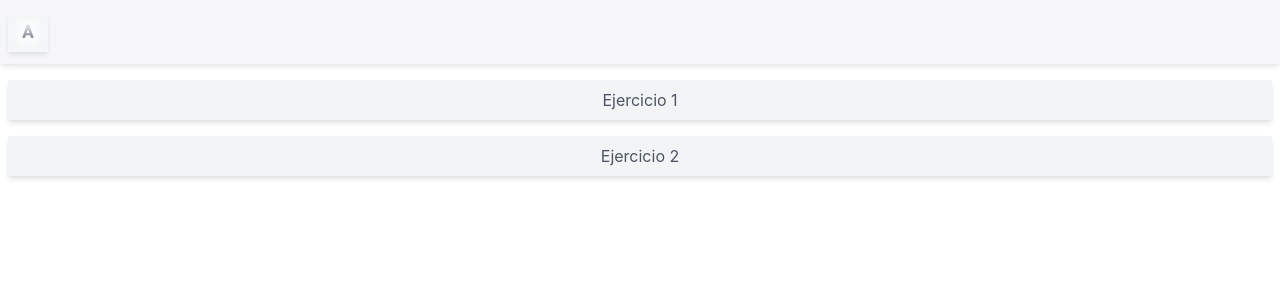
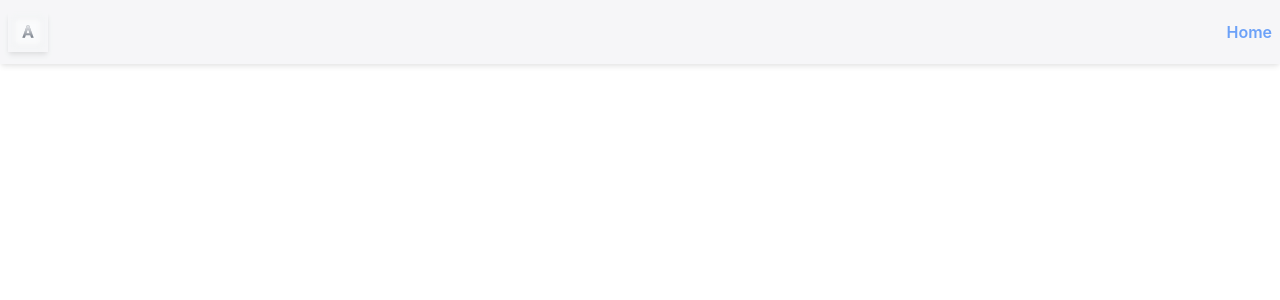
Before and after one commit to AstorAyestas/react-challenges, a React (Create React App) app: page /react-challenges/main in a window 1280 px wide. Shown: the top 300 px of the page. Built offline with nearby package versions, Linux system fonts and the light colour scheme.

Commit message:
instal reach-router and improve the routes of the app

```diff
--- a/package.json
+++ b/package.json
@@ -5,6 +5,7 @@
     "homepage": "https://astorayestas.github.io/react-challenges",
     "dependencies": {
         "@craco/craco": "^6.1.1",
+        "@reach/router": "^1.3.4",
         "@tailwindcss/forms": "^0.3.2",
         "@testing-library/jest-dom": "^5.11.10",
         "@testing-library/react": "^11.2.6",
@@ -12,7 +13,6 @@
         "gh-pages": "^3.1.0",
         "react": "^17.0.2",
         "react-dom": "^17.0.2",
-        "react-router-dom": "^5.2.0",
         "react-scripts": "4.0.3",
         "web-vitals": "^1.1.1"
     },
--- a/src/App.js
+++ b/src/App.js
@@ -1,37 +1,21 @@
-import { Switch, BrowserRouter as Router, Route } from 'react-router-dom';
-import { Link } from 'react-router-dom';
+import { Router } from '@reach/router';
+import Header from './components/Header';
+import Two from './components/Two/Two';
+import Main from './components/Main';
+import One from './components/One/One';
 import './App.css';
-import Header from './components/Header';
-import One from './components/One/One';
-import Two from './components/Two/Two';
+import Home from './components/Home';
 
 function App() {
     return (
         <div className="App">
             <Header />
             <Router>
-                <ul>
-                    <li className="p-2 mx-2 my-4 text-center bg-gray-100 shadow-md hover:bg-gray-200">
-                        <Link to ='/one'>
-                                <h5 className='text-gray-600'>Ejercicio 1</h5>
-                        </Link>
-                    </li>
-                    <li className="p-2 mx-2 my-4 text-center bg-gray-100 shadow-md hover:bg-gray-200">
-                        <Link to ='/two'>
-                                <h5 className='text-gray-600'>Ejercicio 2</h5>
-                        </Link>
-                    </li>
-                </ul>
-
-            <Switch>
-                <Route path='/one'>
-                    <One />
-                </Route>
-                <Route path='/two'>
-                    <Two />
-                </Route>
-            </Switch>
-
+                <Home path='/' />
+                <Main path='main' >
+                    <One path='one' />
+                    <Two path='two' />
+                </Main>
             </Router>
         </div>
     );
--- a/src/components/Header.js
+++ b/src/components/Header.js
@@ -1,9 +1,10 @@
+import { Link } from '@reach/router';
 import React from 'react';
 import './Header.css';
 const Header = () => {
     return (
         <header className="sticky top-0 flex items-center justify-between h-16 px-2 bg-gray-100 shadow-md opacity-75">
-            <div className="flex items-center space-x-2">
+            <div>
                 <a target="_blank" rel="noreferrer" href="https://astorayestas.tk">
                     <svg className="w-10 h-10 shadow-md" viewBox="0 0 28 28" fill="none" xmlns="http://www.w3.org/2000/svg">
                         <g filter="url(#filter0_f)">
@@ -40,6 +41,7 @@ const Header = () => {
                     </svg>
                 </a>
             </div>
+            <Link className='font-semibold text-blue-500 hover:underline' to='/'>Home</Link>
         </header>)
 }
 
--- a/src/components/One/One.js
+++ b/src/components/One/One.js
@@ -5,12 +5,8 @@ const One = () => {
     const driver = 8
     return (
         <>
-        <div className="p-2 mx-2 my-2 bg-gray-100 shadow-md">
-             <p className="text-gray-600">
-                Construye una lista que contenga tramos horarios, en intervalos de 30 min. Que empiece a las 8 am y termine a las 8pm O sea un cuadro con un bloque que empiece a las 8, luego 8.30, 9, 9 30.. así hasta las 8pm La empresa tiene disponibilidad de 8 motociclistas cada 30 min Cuando alguien haga click sobre una de estas cajitas debería tomar un recurso de motociclista O sea un contador que empiece en 8 y luego baje a 7, a demás de marcar la caja en verde Si el mismo usuario da click en la misma caja, debe liberar el recurso, si se encontraba en verde, debe liberar el recurso, o sea el contador nuevamente pasa de 7 a 8 Si otros usuarios han tomado a todos los motociclistas, la caja debe aparecer en color rojo y no me debe dejar tomar ese horario Tiempo máximo 1hr
-            </p>
-        </div>
-        <div className="flex flex-wrap justify-around space-x-2">
+
+            <div className="flex flex-wrap justify-around mt-2 space-x-2">
                 {
                     hours.map((item, index) =>
                         <Box initialHour={item} initialDriver={driver} key={index} />
--- a/src/components/Two/FormUser.js
+++ b/src/components/Two/FormUser.js
@@ -1,4 +1,4 @@
-import React, {useContext} from 'react';
+import React, { useContext } from 'react';
 import ProfileContext from '../../contexts/ProfileContext';
 import useForm from '../../hooks/useForm';
 
@@ -8,19 +8,20 @@ const FormUser = () => {
         category: ''
     }
     const profile = useContext(ProfileContext)
+
     const handleSubmit = (e) => {
         e.preventDefault()
         profile.setProfile(
-            user,
-            category
+            {
+                user: form.user,
+                category: form.category
+            }
         );
-        console.log(user, category);
-        console.log(profile.profile);
     }
 
     const { handleChange, user, category, form } = useForm(dataForm);
     return (
-        <div className='flex justify-center '>
+        <div className='flex justify-center mt-2'>
             <form autoComplete='off' onSubmit={handleSubmit} className='space-y-2'>
                 <div className='flex flex-col'>
                     <label className='text-gray-600'>Usuario</label>
@@ -37,6 +38,11 @@ const FormUser = () => {
                 </div>
                 <button className='w-full p-2 text-gray-200 bg-gray-600 rounded hover:bg-gray-700' type='submit'>Jugar</button>
             </form>
+            {/* <pre>
+                {
+                    JSON.stringify(form, null, 3)
+                }
+            </pre> */}
         </div>
     )
 }
--- a/src/components/Two/Two.js
+++ b/src/components/Two/Two.js
@@ -1,4 +1,4 @@
-import {useState} from 'react';
+import { useState } from 'react';
 import FormUser from './FormUser';
 import ProfileContext from '../../contexts/ProfileContext';
 
@@ -9,20 +9,13 @@ import ProfileContext from '../../contexts/ProfileContext';
 
 const Two = () => {
     const [profile, setProfile] = useState();
-
     return (
         <>
-            <div className="p-2 mx-2 my-2 bg-gray-100 shadow-md">
-                <p className='text-red-700'>Work in progress</p>
-                <p className="text-gray-600">
-                    Construye una aplicación que cuando ingreses deberá pedir ingresar algunos datos luego de eso podré elegir una categoría de preguntas y a continuación, mostrará de manera aleatoria preguntas que se encuentran en un banco de preguntas con 5 simples respuestas, pero solo una es la correcta debe pedirme responder 20 preguntas, y cuando termine la ultima, debe entregarme un mensaje de felicitaciones y agregarme al ranking de usuarios que han terminado el juego de trivia a demás debe mostrarme el tiempo que me tomó terminar esta trivia
-            </p>
-            </div>
-            <p className="p-2 text-yellow-500">
+
+            {/* <p className="p-2 text-yellow-500">
                 {JSON.stringify( profile ,null ,2)}
-            </p>
-
-            <ProfileContext.Provider value={{profile, setProfile}}>
+            </p> */}
+            <ProfileContext.Provider value={{ profile, setProfile }}>
                 <FormUser />
             </ProfileContext.Provider>
         </>
```
Also changed, not shown: 2 other files (tests, documents, lock files or other folders). Lines whose indentation alone changed are shown as unchanged.
